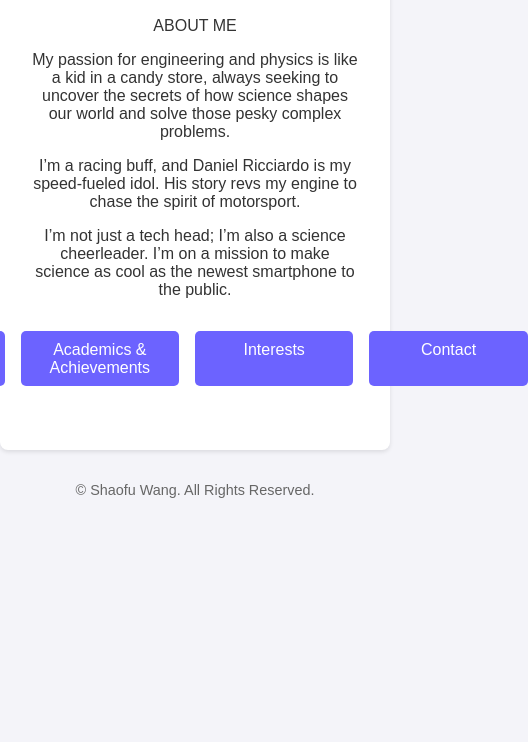
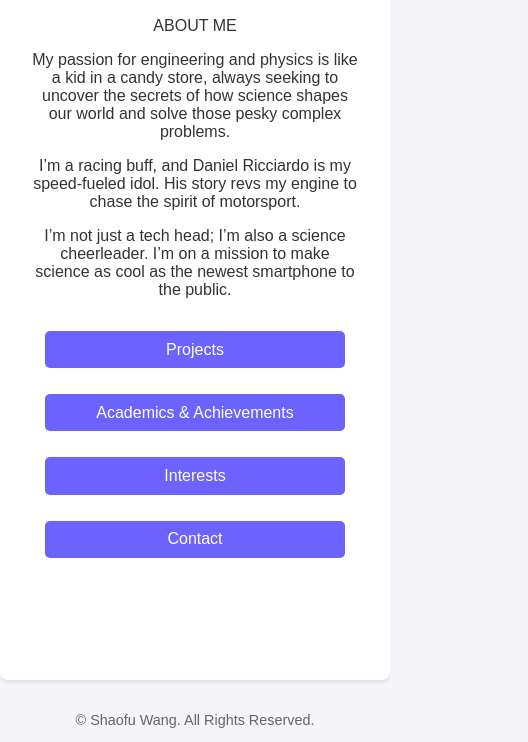
Before and after one commit to Alessio1Wong/bio, a plain HTML site: page index.html in a window 390 px wide. Shown: the part 587-1329 px from the top of the page, 528 px wide, since content can reach past the window. Before the commit the page ends 1100 px from the top, so only its background shows below. Drawn offline with Linux system fonts and the light colour scheme.

Commit message:
Add files via upload

```diff
--- a/index.html
+++ b/index.html
@@ -87,6 +87,16 @@
         .nav-links a:hover {
             background-color: #5753cb;
         }
+@media (max-width: 768px) {
+    .nav-links {
+        flex-direction: column; /* 竖排显示按钮 */
+        align-items: center;
+    }
+    .nav-links a {
+        width: 80%; /* 按钮占满大部分宽度 */
+        margin-bottom: 10px; /* 按钮之间的间距 */
+    }
+}
     </style>
 </head>
 <body>
```
